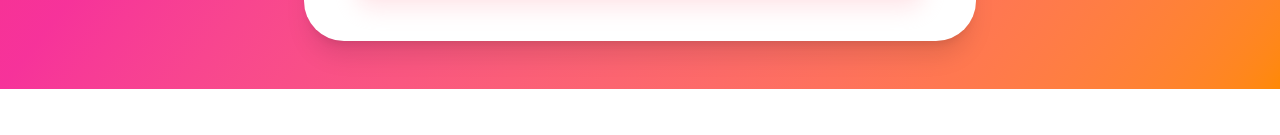
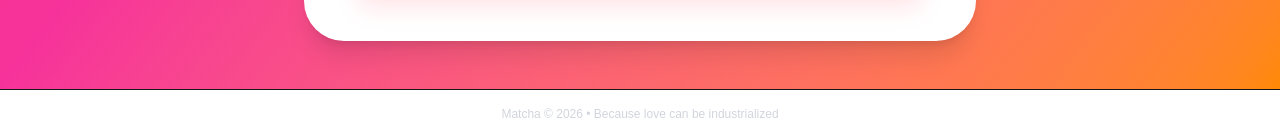
Before and after one commit to nirut107/matcha, a Next.js app in the folder frontend/: page /profile/setup in a window 1280 px wide. Shown: the part 1644-1779 px from the top of the page. Before the commit the page ends 1733 px from the top, so only its background shows below. Built offline with nearby package versions, Linux system fonts and the light colour scheme; no server answers.

Commit message:
add footer

```diff
--- a/frontend/app/calendar/page.tsx
+++ b/frontend/app/calendar/page.tsx
@@ -766,6 +766,12 @@ export default function CalendarPage() {
           </div>
         </div>
       )}
+      {/*  FOOTER */}
+      <footer className="bg-white border-t p-4 text-center">
+        <p className="text-xs text-gray-300">
+          Matcha © 2026 • Because love can be industrialized
+        </p>
+      </footer>
     </div>
   );
 }
--- a/frontend/app/profile/setup/page.tsx
+++ b/frontend/app/profile/setup/page.tsx
@@ -772,6 +772,12 @@ export default function ProfileSetupPage() {
             )}
         </div>
       </div>
+      {/*  FOOTER */}
+      <footer className="bg-white border-t p-4 text-center">
+        <p className="text-xs text-gray-300">
+          Matcha © 2026 • Because love can be industrialized
+        </p>
+      </footer>
     </>
   );
 }
```
